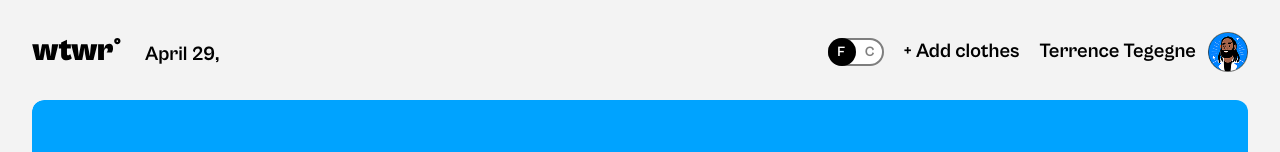
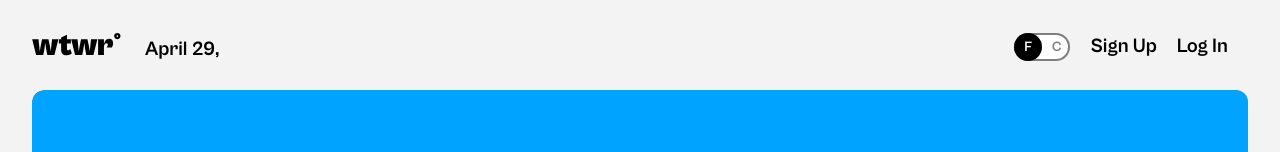
Before and after one commit to tcatt71/se_project_react, a React (Vite) app: page / in a window 1280 px wide. Shown: the top 152 px of the page. Built offline with nearby package versions, Linux system fonts and the light colour scheme; no server answers; data requests are answered from the project's data file.

Commit message:
feat: updates header dynamically based on auth status

```diff
--- a/src/components/App/App.jsx
+++ b/src/components/App/App.jsx
@@ -135,6 +135,10 @@ function App() {
       .finally(() => setIsLoading(false));
   }
 
+  function handleRegister() {
+    setActiveModal("register");
+  }
+
   function handleRegisterSubmit({ name, avatar, email, password }) {
     setIsLoading(true);
     register({ name, avatar, email, password })
@@ -142,6 +146,10 @@ function App() {
         handleLoginSubmit({ email, password });
       })
       .catch((err) => console.error(err.message));
+  }
+
+  function handleLogin() {
+    setActiveModal("login");
   }
 
   function handleLoginSubmit({ email, password }) {
@@ -189,7 +197,7 @@ function App() {
   const condition = getWeatherCondition(weatherData.temperature.F);
 
   return (
-    <CurrentUserContext.Provider value={currentUser}>
+    <CurrentUserContext.Provider value={{ currentUser }}>
       <div className="app">
         <CurrentTemperatureUnitContext.Provider
           value={{ currentTemperatureUnit, handleToggleSwitchChange }}
@@ -199,6 +207,9 @@ function App() {
               location={weatherData.location}
               onAddItem={handleAddItem}
               geolocationError={geolocationError}
+              isLoggedIn={isLoggedIn}
+              onRegister={handleRegister}
+              onLogin={handleLogin}
             />
             <Routes>
               <Route
--- a/src/components/Header/Header.jsx
+++ b/src/components/Header/Header.jsx
@@ -1,9 +1,12 @@
+import { useContext } from "react";
+
 import { Link } from "react-router-dom";
 
 import ToggleSwitch from "../ToggleSwitch/ToggleSwitch";
 
+import CurrentUserContext from "../../contexts/CurrentUserContext";
+
 import logo from "./../../assets/logo.svg";
-import avatar from "./../../assets/avatar.png";
 
 import "./Header.css";
 
@@ -12,7 +15,16 @@ const currentDate = new Date().toLocaleString("default", {
   day: "numeric",
 });
 
-function Header({ location, onAddItem, geolocationError }) {
+function Header({
+  location,
+  onAddItem,
+  geolocationError,
+  isLoggedIn,
+  onRegister,
+  onLogin,
+}) {
+  const { name, avatar } = useContext(CurrentUserContext);
+
   return (
     <header className="header app__header">
       <div className="header__container">
@@ -29,6 +41,24 @@ function Header({ location, onAddItem, geolocationError }) {
       </div>
       <div className="header__container">
         <ToggleSwitch />
+        {!isLoggedIn && (
+          <>
+            <button
+              className="button button_type_text header__button"
+              onClick={onRegister}
+            >
+              Sign Up
+            </button>
+            <button
+              className="button button_type_text header__button"
+              onClick={onLogin}
+            >
+              Log In
+            </button>
+          </>
+        )}
+        {isLoggedIn && (
+          <>
             <button
               className="button button_type_text header__button"
               onClick={onAddItem}
@@ -36,9 +66,11 @@ function Header({ location, onAddItem, geolocationError }) {
               + Add clothes
             </button>
             <Link to="/profile" className="header__link-wrapper">
-          <span className="header__user-name">Terrence Tegegne</span>
+              <span className="header__user-name">{name}</span>
               <img src={avatar} alt="User" />
             </Link>
+          </>
+        )}
       </div>
     </header>
   );
```
Lines whose indentation alone changed are shown as unchanged.
